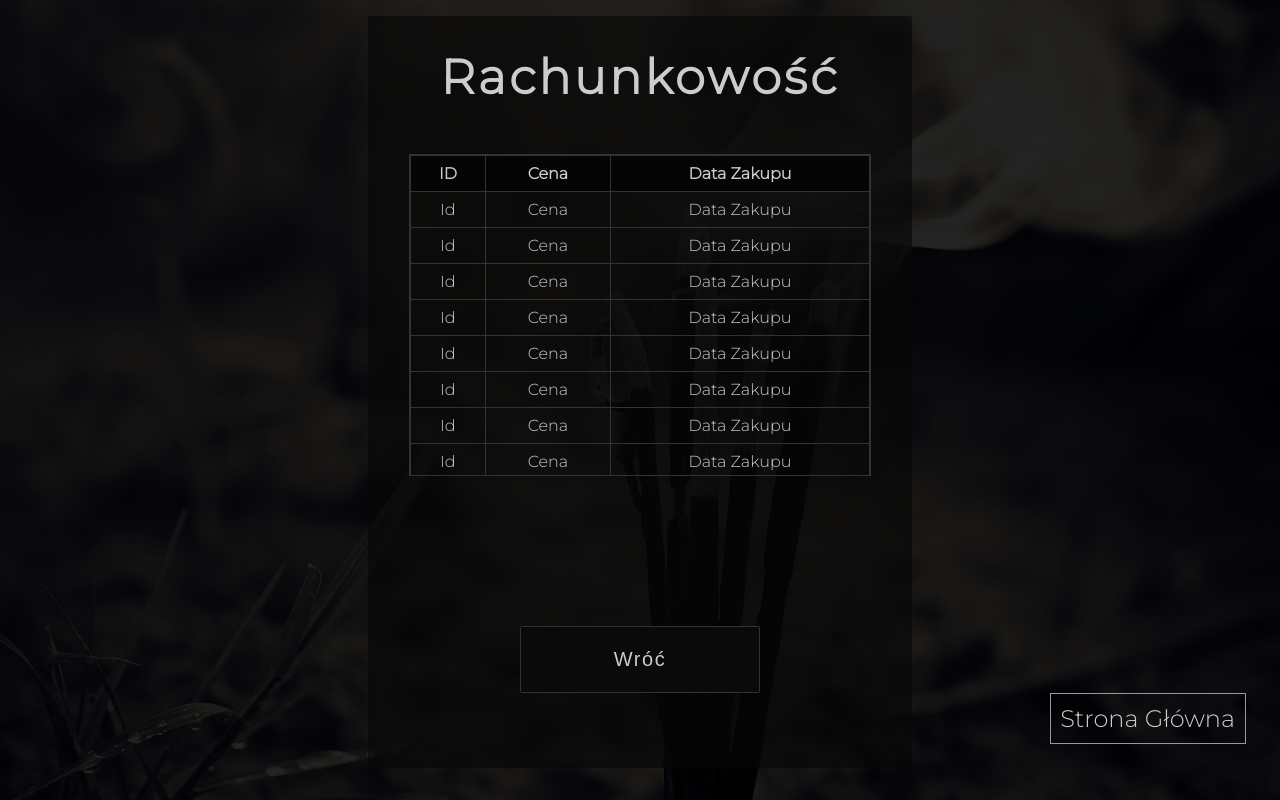
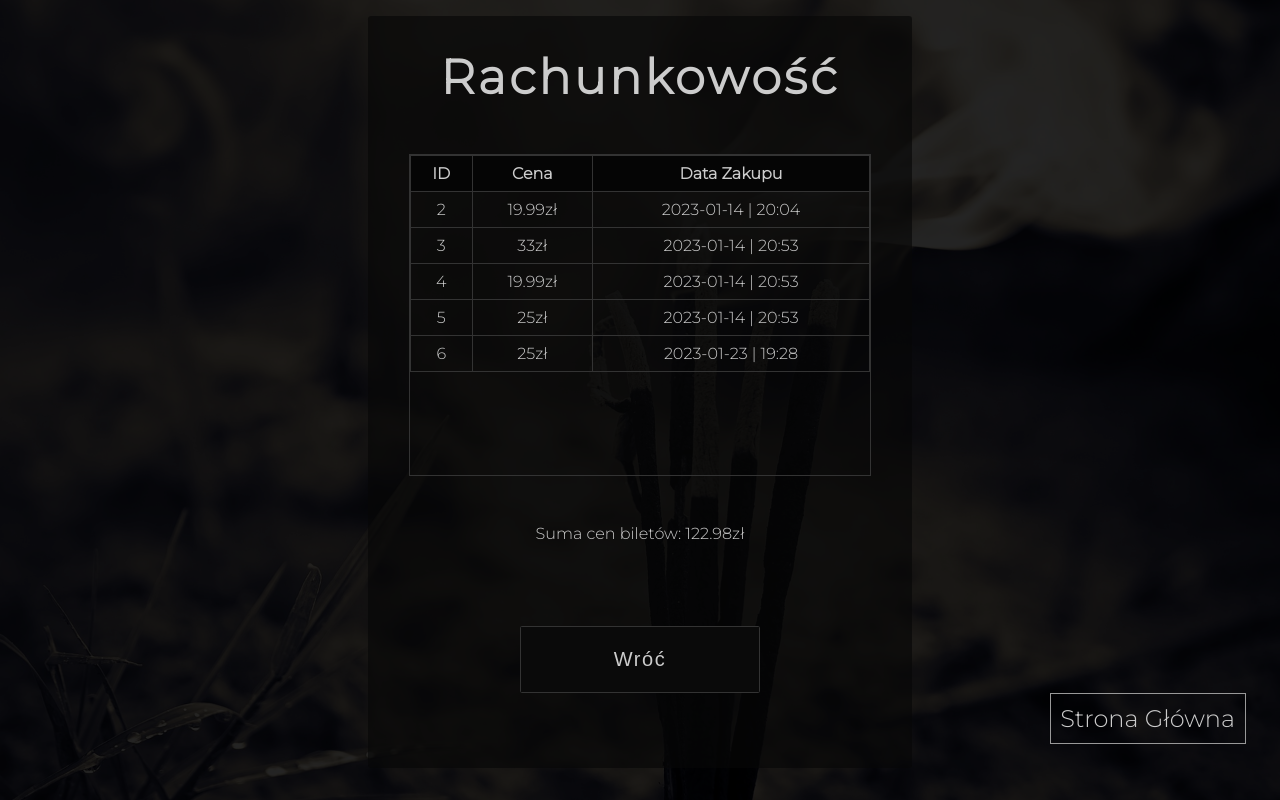
Before and after one commit to Vex0on/ICC_15_00, a Django app: page /accountant_accountancy/ in a window 1280 px wide. Run offline with Django 3.2, Linux system fonts and the light colour scheme; data comes from the database, SQL or seed files in the repository.

Commit message:
Adding sum of all tickets into accountancy panel

```diff
--- a/SwimmingPoolSysProject/App/templates/App/subpages/accountant/accountant_accountancy.html
+++ b/SwimmingPoolSysProject/App/templates/App/subpages/accountant/accountant_accountancy.html
@@ -21,38 +21,16 @@
                     <tr>
                         <th>ID</th> <th>Cena</th> <th>Data Zakupu</th>
                     </tr>
+                    {% for ticket in tickets %}
                     <tr>
-                        <td>Id</td> <td>Cena</td> <td>Data Zakupu</td>
+                        <td>{{ ticket.id }}</td> <td>{{ ticket.price }}zł</td> <td>{{ ticket.dateOfPurchase|date:'Y-m-d | H:i' }}</td>
                     </tr>
-                    <tr>
-                        <td>Id</td> <td>Cena</td> <td>Data Zakupu</td>
-                    </tr>
-                    <tr>
-                        <td>Id</td> <td>Cena</td> <td>Data Zakupu</td>
-                    </tr>
-                    <tr>
-                        <td>Id</td> <td>Cena</td> <td>Data Zakupu</td>
-                    </tr>
-                    <tr>
-                        <td>Id</td> <td>Cena</td> <td>Data Zakupu</td>
-                    </tr>
-                    <tr>
-                        <td>Id</td> <td>Cena</td> <td>Data Zakupu</td>
-                    </tr>
-                    <tr>
-                        <td>Id</td> <td>Cena</td> <td>Data Zakupu</td>
-                    </tr>
-                    <tr>
-                        <td>Id</td> <td>Cena</td> <td>Data Zakupu</td>
-                    </tr>
-                    <tr>
-                        <td>Id</td> <td>Cena</td> <td>Data Zakupu</td>
-                    </tr>
-                    <tr>
-                        <td>Id</td> <td>Cena</td> <td>Data Zakupu</td>
-                    </tr>
+                    {% endfor %}
                 </table>
             </div>
+            <p>Suma cen biletów: {{ tickets_sum }}zł</p>
+
+
 
             <div class="buttons">
                 <a href="{% url 'accountant_panel' %}">
--- a/SwimmingPoolSysProject/App/views.py
+++ b/SwimmingPoolSysProject/App/views.py
@@ -201,7 +201,10 @@ def accountant_panel(request):
 
 
 def accountant_accountancy(request):
-    return render(request, 'App/subpages/accountant/accountant_accountancy.html')
+    tickets = Ticket.objects.all()
+    tickets_sum = round(sum([float(price.split("zł")[0]) for price in [ticket.price for ticket in tickets]]), 2)
+    context = {'tickets': tickets, 'tickets_sum': tickets_sum}
+    return render(request, 'App/subpages/accountant/accountant_accountancy.html', context)
 
 
 def accountant_result(request):
```
Also changed, not shown: SwimmingPoolSysProject/App/templates/App/subpages/receptionist/receptionist_tickets.html (+4 -3 lines), SwimmingPoolSysProject/db.sqlite3.
